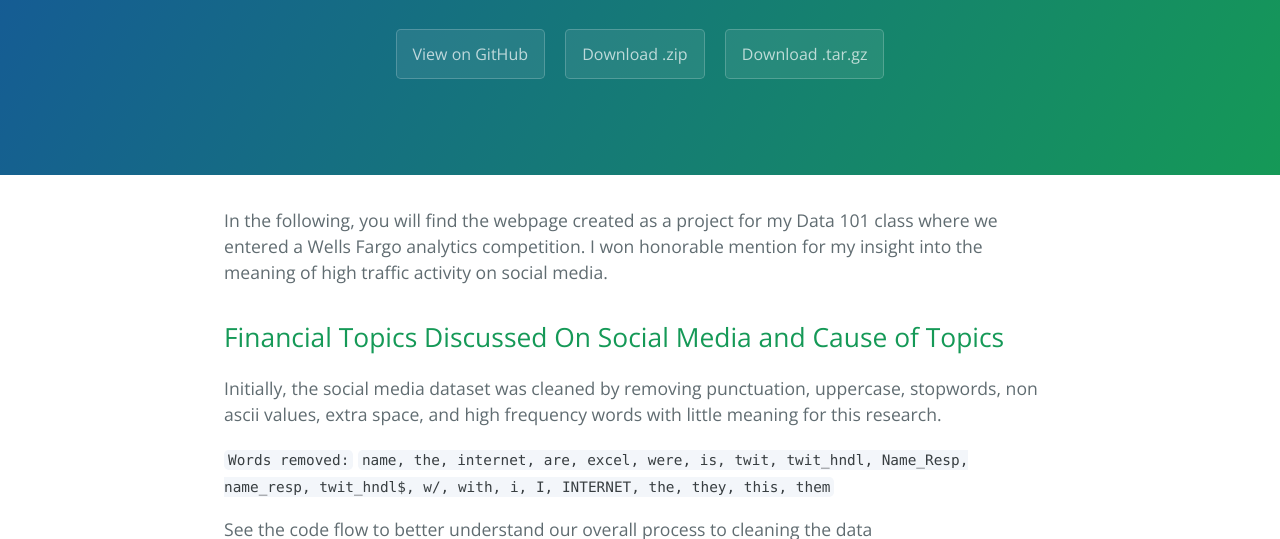
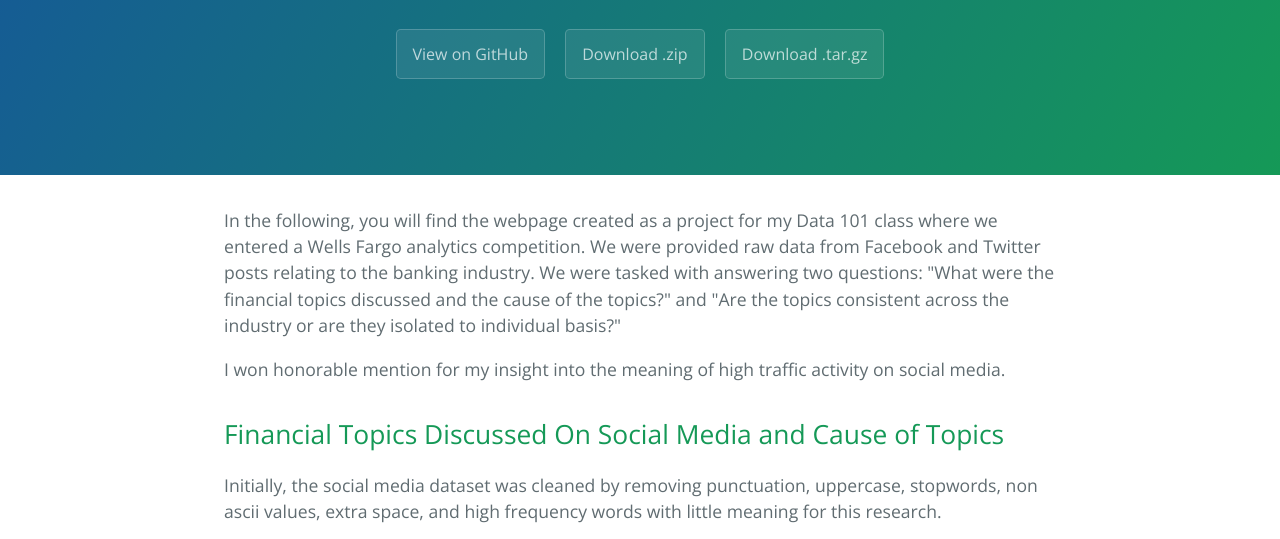
Before and after one commit to squigley17/Wells-Fargo-Analytics-Competition, a plain HTML site: page index.html in a window 1280 px wide. Shown: the part 208-747 px from the top of the page. Drawn offline with nearby package versions, Linux system fonts and the light colour scheme; grey boxes are pictures that could not be loaded.

```diff
--- a/index.html
+++ b/index.html
@@ -19,7 +19,10 @@
     </section>
 
     <section class="main-content">
-      <p>In the following, you will find the webpage created as a project for my Data 101 class where we entered a Wells Fargo analytics competition. I won honorable mention for my insight into the meaning of high traffic activity on social media. </p>
+      <p>In the following, you will find the webpage created as a project for my Data 101 class where we entered a Wells Fargo analytics competition. We were provided raw data from Facebook and Twitter posts relating to the banking industry.
+We were tasked with answering two questions: "What were the financial topics discussed and the cause of the topics?" and "Are the topics consistent across the industry or are they isolated to individual basis?" </p>
+
+<p>I won honorable mention for my insight into the meaning of high traffic activity on social media. </p>
 
 <h2>
 <a id="financial-topics-discussed-on-social-media-and-cause-of-topics" class="anchor" href="#financial-topics-discussed-on-social-media-and-cause-of-topics" aria-hidden="true"><span aria-hidden="true" class="octicon octicon-link"></span></a>Financial Topics Discussed On Social Media and Cause of Topics</h2>
```
Also changed, not shown: params.json (+1 -1 lines).
